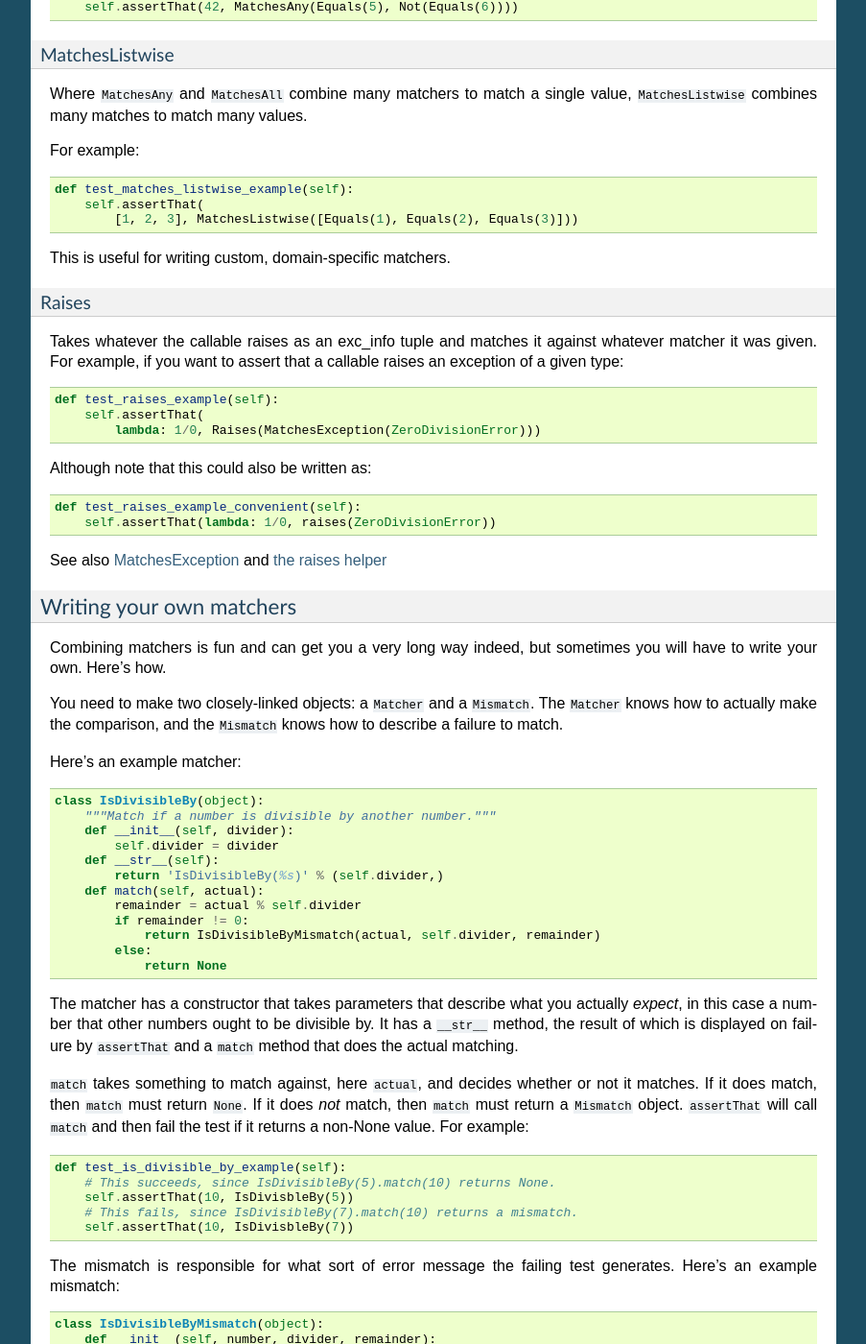
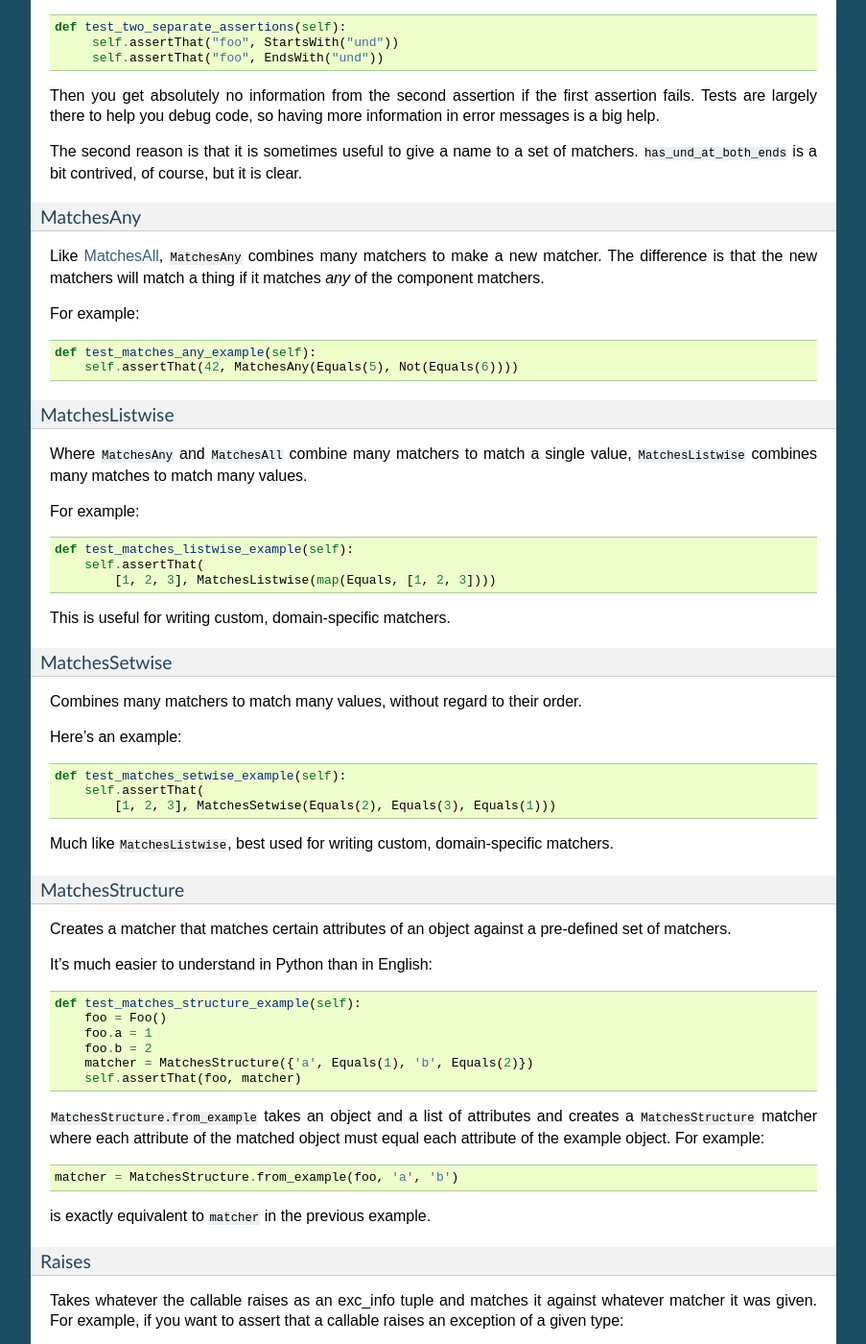
Before and after one commit to testing-cabal/testtools, a Sphinx documentation site: the page built from doc/for-test-authors.rst, in a window 1280 px wide and 1400 px high, scrolled down 7567 px. Shown: the whole window at 96% size, without its empty margins (198-1101 px from the left). Built offline with Sphinx 7.4.7, drawn with Linux system fonts in a browser that asks for light colours; some of the changed text lies outside the part shown.

Commit message:
Add stuff about them in the manual.

```diff
--- a/doc/for-test-authors.rst
+++ b/doc/for-test-authors.rst
@@ -375,6 +375,16 @@
       self.assertThat(a, KeysEqual(b))
 
 
+MatchesRegex
+~~~~~~~~~~~~
+
+Matches a string against a regular expression, which is a wonderful thing to
+be able to do, if you think about it::
+
+  def test_matches_regex_example(self):
+      self.assertThat('foo', MatchesRegex('fo+'))
+
+
 Combining matchers
 ------------------
 
@@ -424,6 +434,21 @@
 
   def test_annotate_example_2(self):
       self.assertThat("orange", PoliticallyEquals("yellow"))
+
+
+AfterPreprocessing
+~~~~~~~~~~~~~~~~~~
+
+Used to make a matcher that applies a function to the matched object before
+matching. This can be used to aid in creating trivial matchers as functions, for
+example::
+
+  def test_after_preprocessing_example(self):
+      def HasFileContent(content):
+          def _read(path):
+              return open(path).read()
+          return AfterPreproccessing(_read, Equals(content))
+      self.assertThat('/tmp/foo.txt', PathHasFileContent("Hello world!"))
 
 
 MatchesAll
@@ -486,9 +511,48 @@
 
   def test_matches_listwise_example(self):
       self.assertThat(
-          [1, 2, 3], MatchesListwise([Equals(1), Equals(2), Equals(3)]))
+          [1, 2, 3], MatchesListwise(map(Equals, [1, 2, 3])))
 
 This is useful for writing custom, domain-specific matchers.
+
+
+MatchesSetwise
+~~~~~~~~~~~~~~
+
+Combines many matchers to match many values, without regard to their order.
+
+Here's an example::
+
+  def test_matches_setwise_example(self):
+      self.assertThat(
+          [1, 2, 3], MatchesSetwise(Equals(2), Equals(3), Equals(1)))
+
+Much like ``MatchesListwise``, best used for writing custom, domain-specific
+matchers.
+
+
+MatchesStructure
+~~~~~~~~~~~~~~~~
+
+Creates a matcher that matches certain attributes of an object against a
+pre-defined set of matchers.
+
+It's much easier to understand in Python than in English::
+
+  def test_matches_structure_example(self):
+      foo = Foo()
+      foo.a = 1
+      foo.b = 2
+      matcher = MatchesStructure({'a', Equals(1), 'b', Equals(2)})
+      self.assertThat(foo, matcher)
+
+``MatchesStructure.from_example`` takes an object and a list of attributes and
+creates a ``MatchesStructure`` matcher where each attribute of the matched
+object must equal each attribute of the example object.  For example::
+
+      matcher = MatchesStructure.from_example(foo, 'a', 'b')
+
+is exactly equivalent to ``matcher`` in the previous example.
 
 
 Raises
```
Also changed, not shown: 1 other file.
